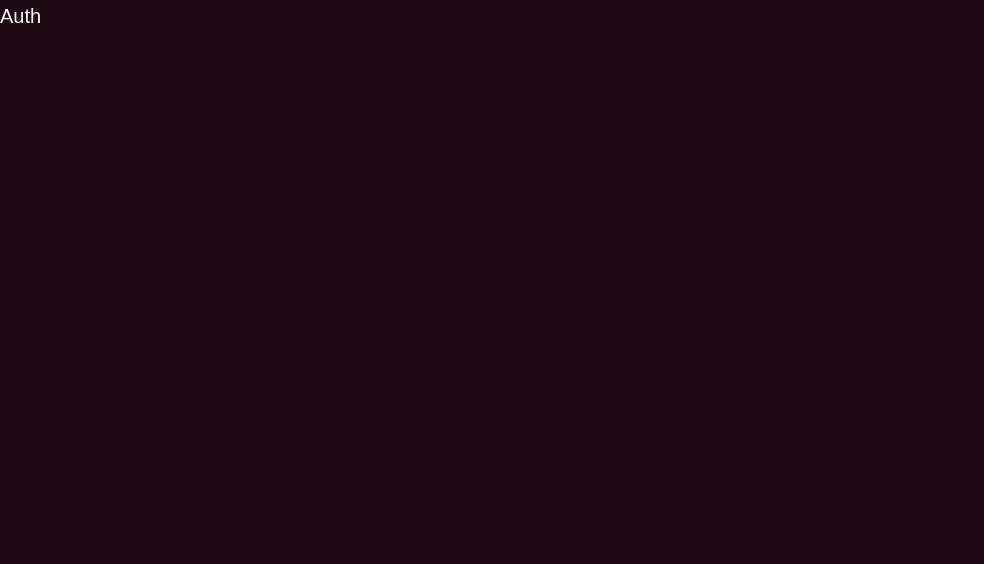
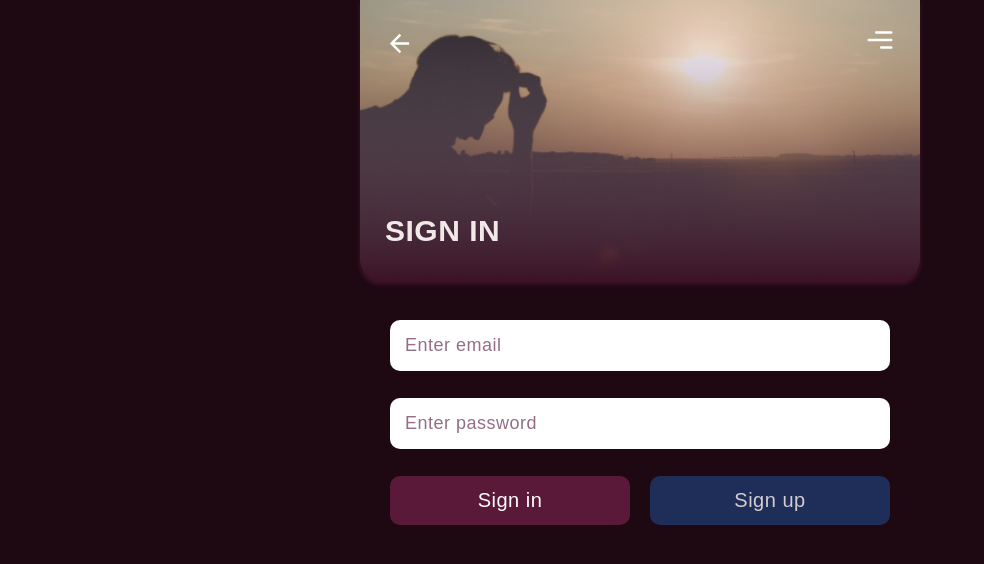
Before and after one commit to Alex666000/trainings-workout, a React (Vite) app: page /auth in a window 1280 px wide. Shown: the top 564 px of the page, without its empty margins (0-984 px from the left). Built offline with nearby package versions, Linux system fonts and the light colour scheme; a web font is replaced by a local one.

Commit message:
add react-hook-form

```diff
--- a/package.json
+++ b/package.json
@@ -14,6 +14,7 @@
     "eslint-plugin-import-order": "^2.1.4",
     "react": "^18.2.0",
     "react-dom": "^18.2.0",
+    "react-hook-form": "^7.47.0",
     "react-icons": "^4.11.0",
     "react-router-dom": "^6.17.0"
   },
--- a/src/assets/styles/index.scss
+++ b/src/assets/styles/index.scss
@@ -1,4 +1,4 @@
-@import './variables';
+@import "./variables";
 
 * {
 	margin: 0;
@@ -19,6 +19,7 @@
 	}
 
 	font-family: $default-font;
+	letter-spacing: 0.5px;
 }
 
 *::-webkit-input-placeholder {
@@ -104,6 +105,6 @@
 }
 
 /* Firefox */
-input[type='number'] {
+input[type="number"] {
 	-moz-appearance: textfield;
 }
--- a/src/components/layout/header/Header.jsx
+++ b/src/components/layout/header/Header.jsx
@@ -1,11 +1,11 @@
-import { IoMdArrowBack } from 'react-icons/io'
-import { SlUser } from 'react-icons/sl'
-import { useLocation, useNavigate } from 'react-router-dom'
-import { useAuth } from '../../../hooks/useAuth'
-import Hamburger from '../hamburger/Hamburger'
-import styles from './Header.module.scss'
+import { IoMdArrowBack } from "react-icons/io"
+import { SlUser } from "react-icons/sl"
+import { useLocation, useNavigate } from "react-router-dom"
+import { useAuth } from "../../../hooks/useAuth"
+import Hamburger from "../hamburger/Hamburger"
+import styles from "./Header.module.scss"
 
-const Header = ({ backLink = '' }) => {
+const Header = ({ backLink = "" }) => {
 	const { pathname } = useLocation()
 	const navigate = useNavigate()
 
@@ -13,7 +13,7 @@
 
 	return (
 		<header className={styles.header}>
-			{pathname !== '/' ? (
+			{pathname !== "/" ? (
 				// путь по которому когда открыто приложение – если у нас
 				// не главная страница, а другая то отображаем
 				// стрелку назад иначе отобразим кнопку профиля
@@ -27,7 +27,7 @@
 			) : (
 				<button
 					onClick={() => {
-						navigate('/profile')
+						navigate(isAuth ? "/profile" : "/auth")
 					}}
 				>
 					<SlUser fill='#fff' fontSize={25} /> {/* Иконка профиля */}
--- a/src/components/screens/auth/Auth.jsx
+++ b/src/components/screens/auth/Auth.jsx
@@ -1,5 +1,73 @@
+import { useState } from "react"
+import { useForm } from "react-hook-form"
+import Loader from "../../ui/Loader"
+import Button from "../../ui/button/Button"
+import Field from "../../ui/field/Field"
+import Layout from "../../layout/Layout"
+import styles from "./Auth.module.scss"
+
+const isLoading = false
+const isLoadingAuth = false
+
 const Auth = () => {
-	return <div>Auth</div>
+	const [type, setType] = useState("auth") // Регистрация или вход в систему?
+
+	/*
+	TODO: по авторизации...
+	[] - Auth context
+	[] - Axios
+	[] - React Query
+*/
+
+	const {
+		register,
+		handleSubmit,
+		formState: { errors }
+	} = useForm({
+		mode: "onChange"
+	})
+
+	const onSubmit = data => {
+		// type
+		console.log(data)
+	}
+
+	return (
+		<>
+			<Layout heading='Sign in' bgImage='/images/auth-bg.png' />
+			<div className='wrapper-inner-page'>
+				{(isLoading || isLoadingAuth) && <Loader />}
+				<form onSubmit={handleSubmit(onSubmit)}>
+					<Field
+						error={errors?.email?.message}
+						name='email'
+						register={register}
+						options={{
+							required: "Email is required"
+						}}
+						type='text'
+						placeholder='Enter email'
+					/>
+
+					<Field
+						error={errors?.password?.message}
+						name='password'
+						register={register}
+						options={{
+							required: "Password is required"
+						}}
+						type='password'
+						placeholder='Enter password'
+					/>
+
+					<div className={styles.wrapperButtons}>
+						<Button clickHandler={() => setType("auth")}>Sign in</Button>
+						<Button clickHandler={() => setType("reg")}>Sign up</Button>
+					</div>
+				</form>
+			</div>
+		</>
+	)
 }
 
 export default Auth
--- /dev/null
+++ b/src/components/screens/auth/Auth.module.scss
@@ -0,0 +1,23 @@
+@import 'src/assets/styles/variables';
+
+.wrapperButtons {
+	display: flex;
+	align-items: center;
+	justify-content: space-between;
+
+	> div {
+		width: 48%;
+		> button {
+			width: 100%;
+		}
+		&:last-child > button {
+			background-color: #20366b;
+			opacity: 0.8;
+			transition: opacity 0.15s ease;
+			&:hover {
+				background-color: #29478c;
+				opacity: 1;
+			}
+		}
+	}
+}
--- /dev/null
+++ b/src/components/ui/Loader.jsx
@@ -0,0 +1,12 @@
+const Loader = () => {
+	return (
+		<img
+			src='/images/three-dots.svg'
+			alt='loader'
+			draggable={false}
+			width={90}
+		/>
+	)
+}
+
+export default Loader
--- /dev/null
+++ b/src/components/ui/field/Field.jsx
@@ -0,0 +1,12 @@
+import styles from "./Field.module.scss"
+
+const Field = ({ register, name, options, error, ...rest }) => {
+	return (
+		<div style={{ marginBottom: "1rem" }}>
+			<input {...register(name, options)} {...rest} className={styles.input} />
+			{error && <div className={styles.error}>{error}</div>}
+		</div>
+	)
+}
+
+export default Field
--- /dev/null
+++ b/src/components/ui/field/Field.module.scss
@@ -0,0 +1,26 @@
+@import 'src/assets/styles/variables';
+
+.input {
+	background-color: $dark-accent;
+	border: 1px solid transparent;
+	color: $white;
+	font-size: 18px;
+	padding: 14px;
+	border-radius: 10px;
+	margin-bottom: 0.7rem;
+	outline: none;
+	width: 100%;
+
+	&:focus {
+		border-color: rgba($accent, 0.3);
+	}
+
+	&::placeholder {
+		color: #946e86;
+	}
+}
+
+.error {
+	color: #8d2b3d;
+	font-size: 1rem;
+}
```
Also changed, not shown: 1 other file (tests, documents, lock files or other folders).
